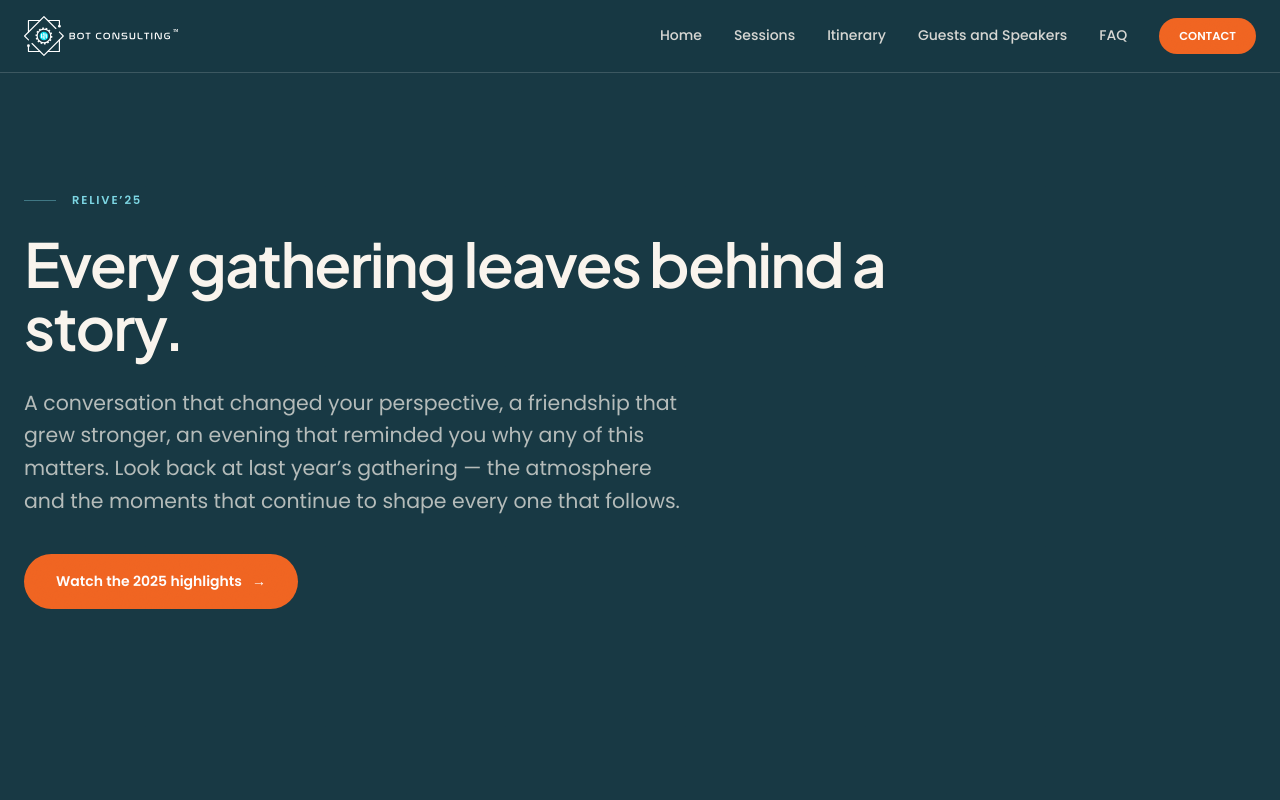
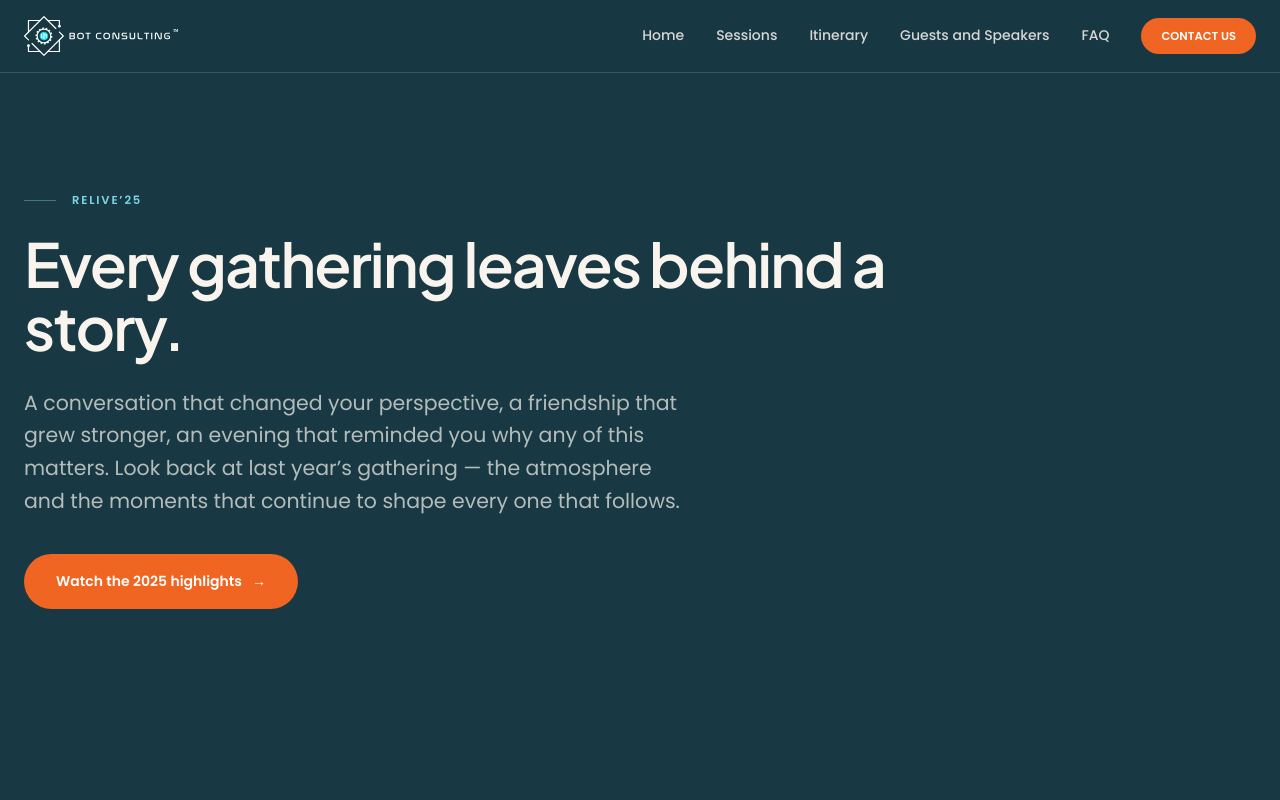
Before and after one commit to harsh-dadhich-11/partner-summit, a Next.js app: page /relive in a window 1280 px wide. Shown: the top 800 px of the page. Built offline with nearby package versions, Linux system fonts and the light colour scheme.

Commit message:
feat: add site description, update travel section ID with scroll padding

```diff
--- a/src/app/layout.tsx
+++ b/src/app/layout.tsx
@@ -3,8 +3,8 @@ import { Plus_Jakarta_Sans, Poppins } from "next/font/google";
 import Footer from "@/components/Footer";
 import Navbar from "@/components/Navbar";
 import PageScripts from "@/components/PageScripts";
+import { SITE_DESCRIPTION } from "@/data/site";
 import "@/app/globals.css";
-
 
 const jakarta = Plus_Jakarta_Sans({
   subsets: ["latin"],
@@ -20,19 +20,20 @@ const poppins = Poppins({
   variable: "--font-poppins",
 });
 
-const description =
-  "Odyssey 2026: BOT Consulting's Annual Partner Summit. October 23–25, 2026 at Ananta Resort & Spa, Jaipur, India. A private gathering by invitation.";
-
 export const metadata: Metadata = {
   title: "Odyssey 2026 | BOT Consulting's Annual Partner Summit — Jaipur",
-  description,
+  description: SITE_DESCRIPTION,
   openGraph: {
     title: "Odyssey 2026 — BOT Consulting's Annual Partner Summit",
-    description,
+    description: SITE_DESCRIPTION,
     type: "website",
     locale: "en_US",
   },
-  twitter: { card: "summary_large_image" },
+  twitter: {
+    card: "summary_large_image",
+    title: "Odyssey 2026 — BOT Consulting's Annual Partner Summit",
+    description: SITE_DESCRIPTION,
+  },
 };
 
 export default function RootLayout({ children }: { children: React.ReactNode }) {
--- a/src/components/Footer.tsx
+++ b/src/components/Footer.tsx
@@ -56,8 +56,7 @@ export default function Footer() {
             </div>
           </div>
 
-          {/* Every "Contact" control on the site scrolls here; scroll-mt clears the fixed navbar. */}
-          <div id="contact" className="scroll-mt-24">
+          <div>
             <h2 className="mb-4 text-micro font-semibold uppercase tracking-wider text-cyan-bright">
               Support
             </h2>
--- a/src/components/Navbar.tsx
+++ b/src/components/Navbar.tsx
@@ -78,8 +78,8 @@ export default function Navbar() {
                   }
                   aria-current={active ? "page" : undefined}
                   className={`nav-link text-small font-medium transition-colors duration-300 ${active
-                      ? "is-current text-cyan-bright"
-                      : "text-cream/85 hover:text-cyan-bright"
+                    ? "is-current text-cyan-bright"
+                    : "text-cream/85 hover:text-cyan-bright"
                     }`}
                 >
                   {link.label}
@@ -93,7 +93,7 @@ export default function Navbar() {
             href="/#contact"
             className="rounded-full bg-accent px-5 py-2.5 text-micro font-semibold tracking-normal whitespace-nowrap text-white uppercase transition-colors duration-300 hover:bg-orange-deep"
           >
-            Contact
+            Contact Us
           </Link>
 
           {/*
@@ -129,8 +129,8 @@ export default function Navbar() {
                     onClick={closeMobileMenu}
                     aria-current={active ? "page" : undefined}
                     className={`px-5 py-3 text-small transition-colors ${active
-                        ? "bg-cream/15 text-cyan-bright font-semibold border-l-2 border-cyan-bright"
-                        : "font-medium text-cream hover:bg-cream/10 hover:text-cyan-bright"
+                      ? "bg-cream/15 text-cyan-bright font-semibold border-l-2 border-cyan-bright"
+                      : "font-medium text-cream hover:bg-cream/10 hover:text-cyan-bright"
                       }`}
                   >
                     {link.label}
--- a/src/components/home/Travel.tsx
+++ b/src/components/home/Travel.tsx
@@ -7,7 +7,7 @@ const PHONE = "+91 92567 68903 | +91 85519 60354";
 
 export default function Travel() {
   return (
-    <section id="travel" className="mx-auto max-w-[80rem] px-6 py-24 lg:py-32">
+    <section id="contact" className="mx-auto max-w-[80rem] px-6 py-24 lg:py-32 scroll-mt-16 md:scroll-mt-20">
       <SectionHeading
         kicker="Travel & Visa Assistance"
         title="Your journey begins before you arrive."
--- a/src/data/site.ts
+++ b/src/data/site.ts
@@ -1,3 +1,6 @@
+export const SITE_DESCRIPTION =
+  "Odyssey 2026: BOT Consulting’s Annual Partner Summit. This is where our community comes together in Jaipur: customers, partners and leaders sharing stories, celebrating what we’ve built and having a lot of fun along the way.";
+
 export const SUMMIT_EMAIL = "partnersummit@botconsulting.io";
 
 const compose = (subject: string, body = "") =>
```
